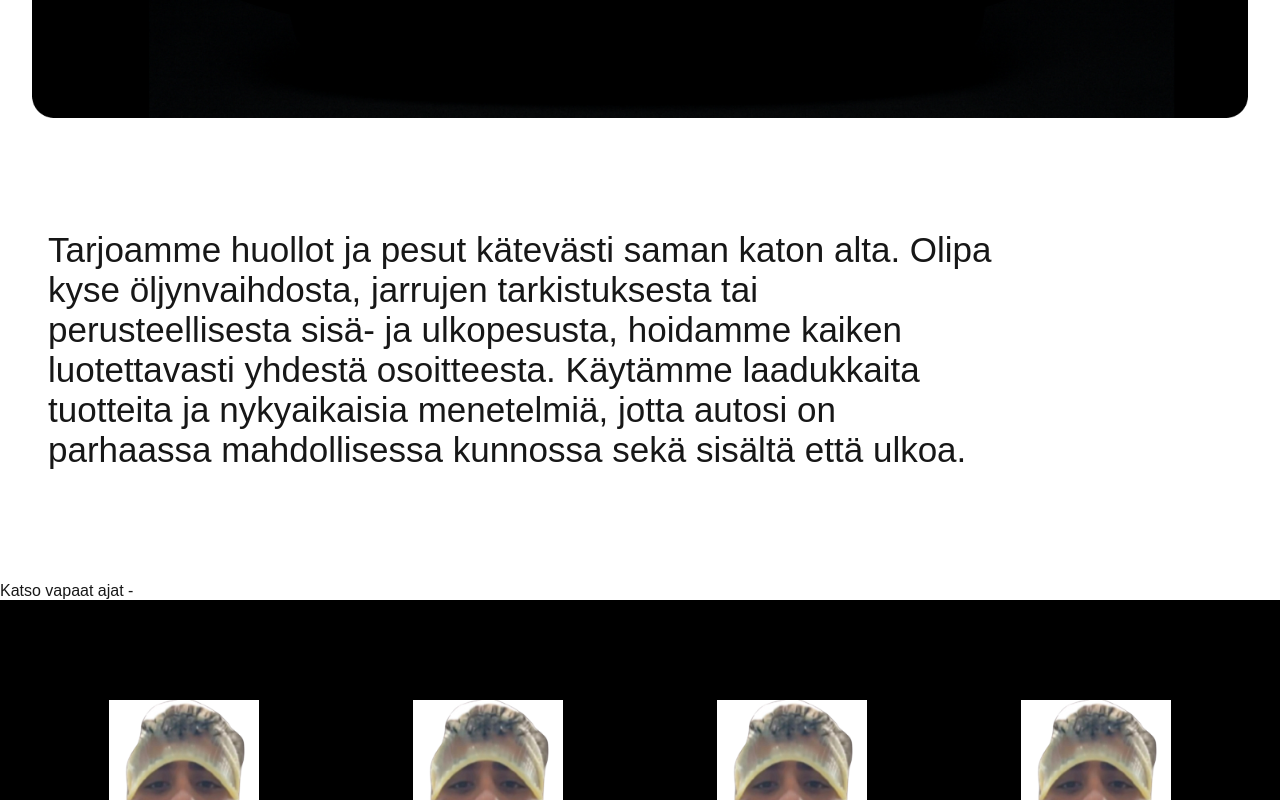
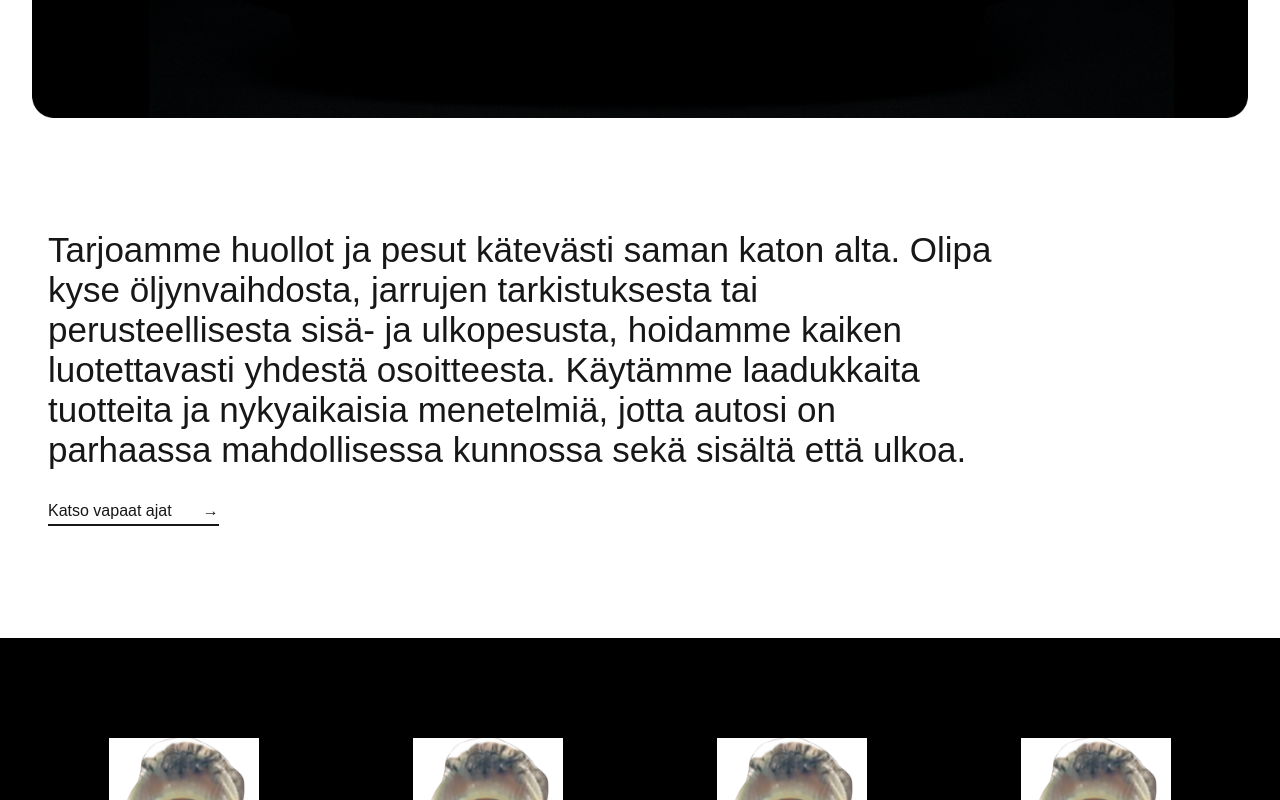
Before and after one commit to Agrinsadon/7auto, a Next.js app in the folder frontend/: page / in a window 1280 px wide. Shown: the part 581-1381 px from the top of the page. Built offline with nearby package versions, Linux system fonts and the light colour scheme.

Commit message:
added a link to the text on landing page

```diff
--- a/frontend/src/app/pages/landingpage/landingpage.css
+++ b/frontend/src/app/pages/landingpage/landingpage.css
@@ -23,10 +23,28 @@
     z-index: 2;
 }
 
-.under-text {
-    font-size: 35px;
+.landing-text-frame {
+    display: block;
     margin-top: 7rem;
     margin-bottom: 7rem;
     max-width: 75%;
     margin-left: 3rem;
 }
+
+.under-text {
+    font-size: 35px;
+    margin-bottom: 2rem;
+}
+
+.booking-link {
+    display: inline-block;
+    cursor: pointer;
+    transition: transform 0.4s ease;
+    border-bottom: 2px solid currentColor;
+    padding-bottom: 4px;
+  }
+
+  .booking-link:hover {
+    transform: translateX(5px);
+    transition: transform 0.5s ease;
+  }
--- a/frontend/src/app/pages/landingpage/landingpage.tsx
+++ b/frontend/src/app/pages/landingpage/landingpage.tsx
@@ -4,16 +4,22 @@ import './landingpage.css';
 import BookButton from '../../component/buttons/bookbutton';
 import BookingWash from '@/app/component/reservation-side/bookframes/bookingwash';
 import BookingFixStart from '@/app/component/reservation-side/bookframes/bookingfixstart';
+import BookingStart from '@/app/component/reservation-side/bookframes/bookingstart';
 
 const LandingPage = () => {
   const [isBookingWashOpen, setIsBookingWashOpen] = useState(false);
   const [isBookingFixOpen, setIsBookingFixOpen] = useState(false);
+  const [isBookingServicesOpen, setIsBookingServicesOpen] = useState(false);
 
   const handleCloseWash = () => setIsBookingWashOpen(false);
   const handleCloseFix = () => setIsBookingFixOpen(false);
 
+  const handleCloseServices = () => setIsBookingServicesOpen(false); // uusi sulkufunktio
+
   const handleOpenWash = () => setIsBookingWashOpen(true);
   const handleOpenFix = () => setIsBookingFixOpen(true);
+
+  const handleOpenServices = () => setIsBookingServicesOpen(true);
 
   return (
     <>
@@ -52,9 +58,24 @@ const LandingPage = () => {
         />
       )}
 
+      {isBookingServicesOpen && (
+          <BookingStart
+            onClose={handleCloseServices}
+          />
+        )}
+
     </div>
+    <div className="landing-text-frame">
     <p className='under-text'>Tarjoamme huollot ja pesut kätevästi saman katon alta. Olipa kyse öljynvaihdosta, jarrujen tarkistuksesta tai perusteellisesta sisä- ja ulkopesusta, hoidamme kaiken luotettavasti yhdestä osoitteesta. Käytämme laadukkaita tuotteita ja nykyaikaisia menetelmiä, jotta autosi on parhaassa mahdollisessa kunnossa sekä sisältä että ulkoa.</p>
-    <p>Katso vapaat ajat -</p>
+    <p
+      className="booking-link"
+      onClick={handleOpenServices}
+    >
+      Katso vapaat ajat&nbsp;&nbsp;&nbsp;&nbsp;&nbsp;&nbsp;&nbsp;→
+    </p>
+
+
+    </div>
     </>
   );
 };
```
